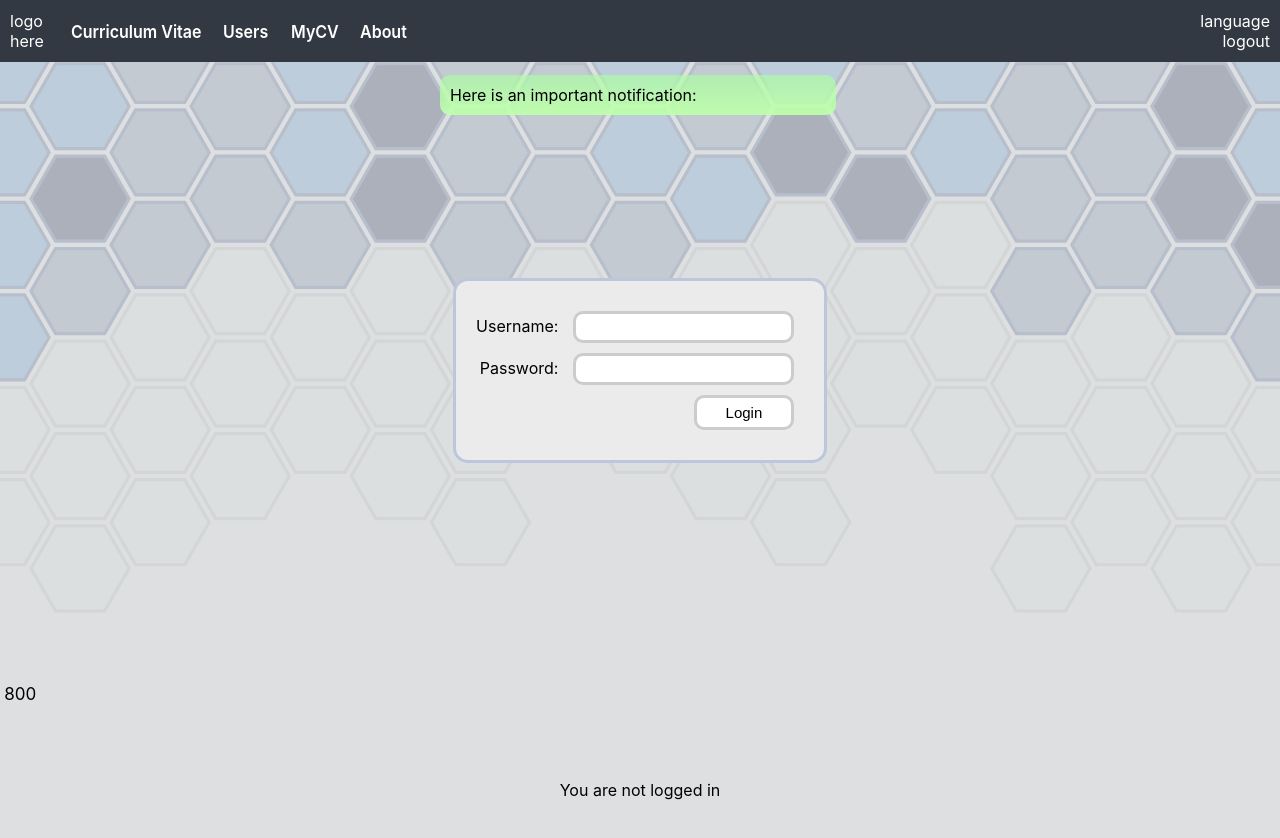
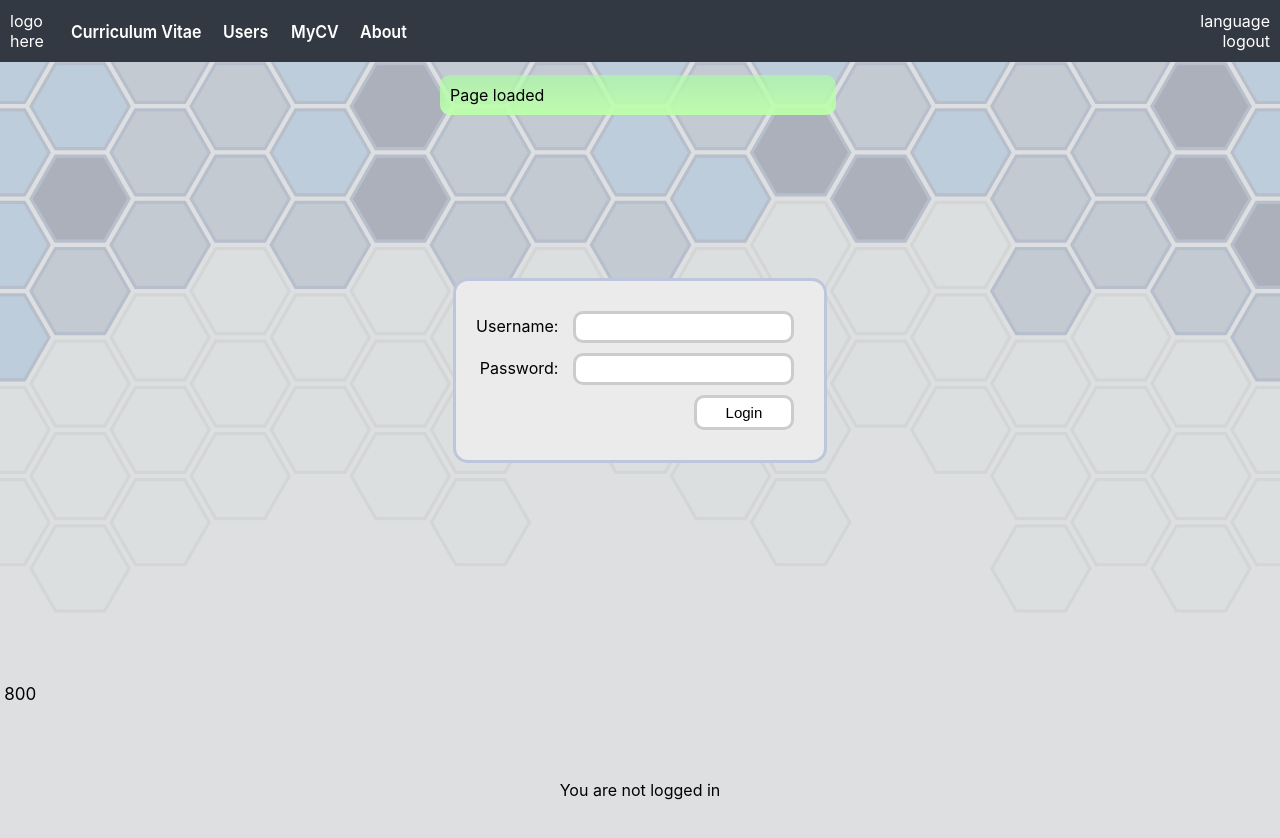
Before and after one commit to rampemus/cvapp, a React (Create React App) app in the folder frontend/: page / in a window 1280 px wide. Shown: the top 838 px of the page. Built offline with nearby package versions, Linux system fonts and the light colour scheme.

Commit message:
render from store and fixed undefined state

```diff
--- a/frontend/src/components/NotificationArea.tsx
+++ b/frontend/src/components/NotificationArea.tsx
@@ -1,23 +1,16 @@
 import React from 'react'
 import './NotificationArea.css'
 import { connect } from 'react-redux'
-import { Message } from '../reducers/notificationReducer'
+import { Message, deleteNotification } from '../reducers/notificationReducer'
 import { AppState } from '../index'
 
-interface OwnProps {
-
-}
-
-export interface StateProps {
-    messages?: Message[]
-}
-
-export interface DispatchProps {
-
-}
+interface OwnProps {}
+export interface StateProps {visible?: boolean, messages?: Message[]}
+export interface DispatchProps {}
 
 const mapStateToProps = (state: AppState, props: OwnProps) => {
     return {
+        visible: state.notification.visible,
         messages: state.notification.messages
     }
 }
@@ -29,15 +22,23 @@ const mapDispatchToProps:DispatchProps = {
 type Props = OwnProps & StateProps & DispatchProps
 
 const NotificationArea: React.FC<Props> = (props) => {
-    const messages = props.messages
+    const { visible, messages } = props
 
-    console.log('messages:', messages)
+    console.log(visible, messages)
+
+    if ( messages ) {
+        return (
+            <div className='notificationContainer'>
+                {messages.map( message => {
+                    return(<div key={message.id} className={`notification ${message.type}`}>
+                        {message.text}
+                    </div>)
+                })}
+            </div>
+        )
+    }
     return (
-        <div className='notificationContainer'>
-            <div className='notification success'>
-                Here is an important notification:
-            </div>
-        </div>
+        <div className='notificationContainer'></div>
     )
 }
 
--- a/frontend/src/reducers/notificationReducer.tsx
+++ b/frontend/src/reducers/notificationReducer.tsx
@@ -1,7 +1,7 @@
 export enum Type {
-    ERROR,
-    SUCCESS,
-    WARNING
+    ERROR = 'error',
+    SUCCESS = 'success',
+    WARNING = 'warning'
 }
 
 export interface Message {
@@ -38,7 +38,7 @@ const initState: NotificationState = {
     }]
 }
 
-const notificationReducer = (state = initState, action: NotificationAction) => {
+const notificationReducer = (state: NotificationState = initState, action: NotificationAction) => {
     switch (action.type) {
         case 'SHOW_NOTIFICATION': {
             const newMessages = state.messages.concat(action.data)
@@ -49,13 +49,9 @@ const notificationReducer = (state = initState, action: NotificationAction) => {
             return newState
         }
         case 'DELETE_NOTIFICATION': {
-            const newMessages = state.messages.map(message => {
-                if (message.id !== action.id) {
-                    return message
-                }
-            })
+            const newMessages:Message[] = state.messages.filter(message => message.id !== action.id)
             const newState = {
-                visible: ( newMessages.length > 0 ),
+                visible: (newMessages.length > 0),
                 messages: newMessages
             }
             return newState
```
